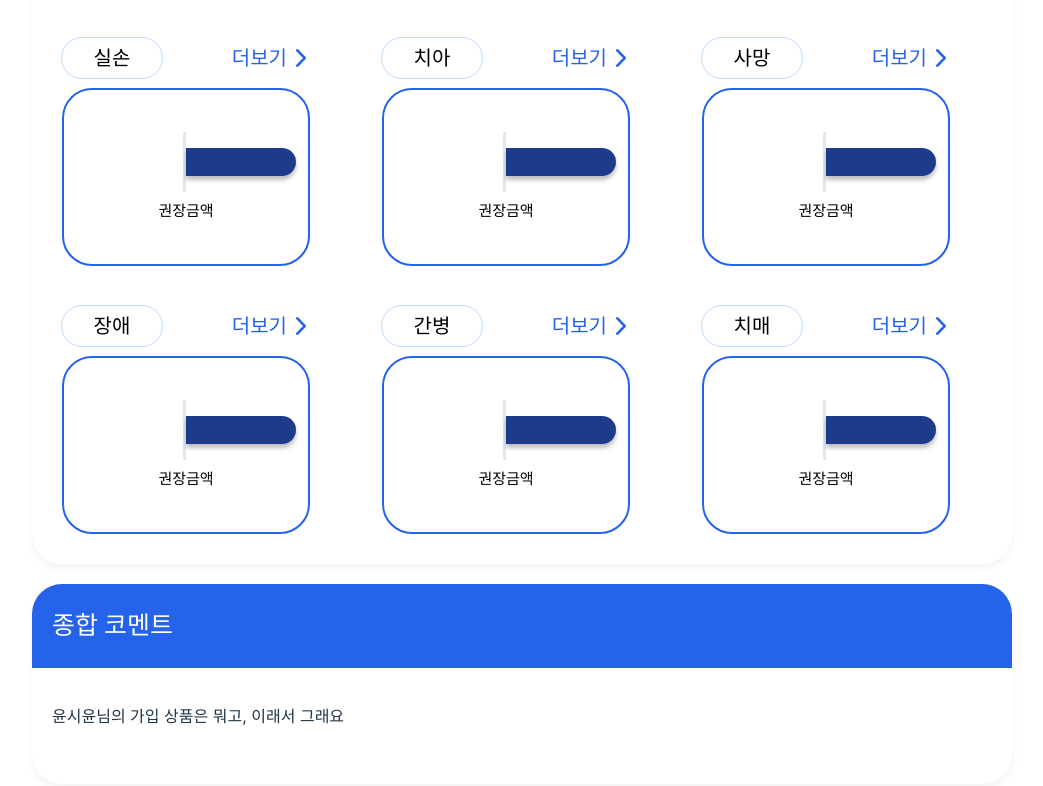
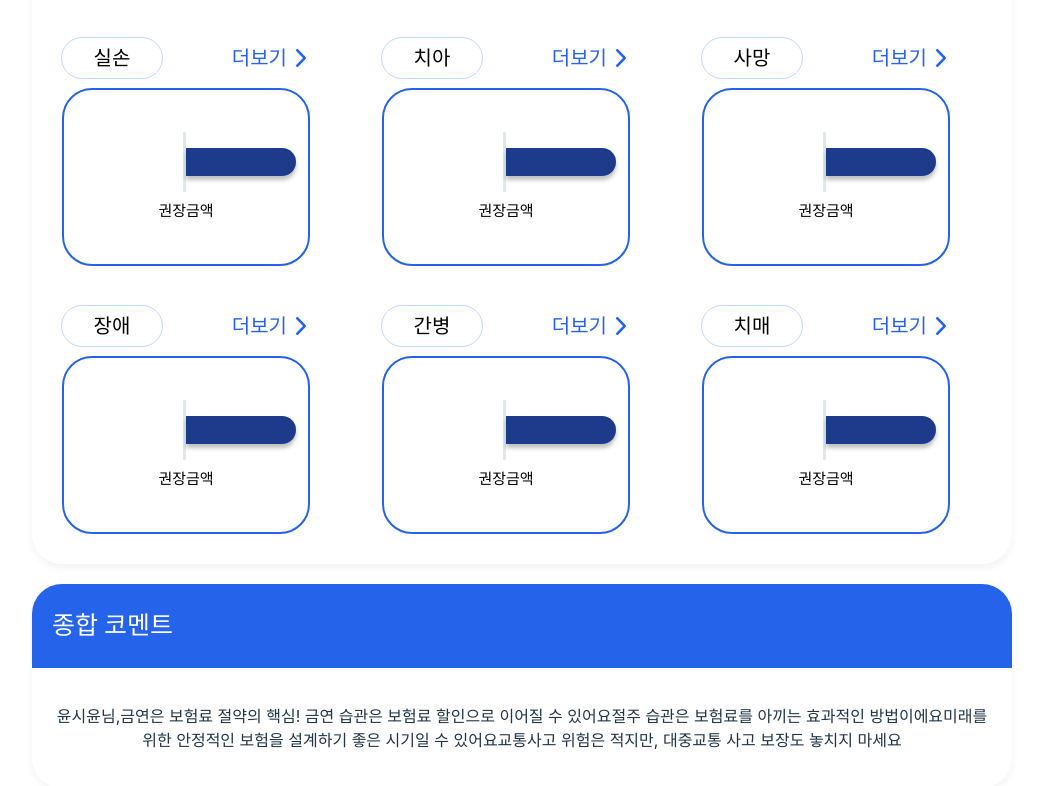
Before and after one commit to nenen2ya/insure-pocket, a React (Vite) app: page /report in a window 1280 px wide. Shown: the part 1038-1824 px from the top of the page, without its empty margins (118-1161 px from the left). Built offline with nearby package versions, Linux system fonts and the light colour scheme.

Commit message:
코멘트 더미 데이터 추가

```diff
--- /dev/null
+++ b/src/data/total_comment.ts
@@ -0,0 +1,67 @@
+export const commentData = {
+    user_id:4,
+    user_name:"윤시윤",
+    user_type:[
+        {
+            smoking:"none",
+            drinking:"none",
+            job:"low",
+            drive_license:"NO"
+        }
+    ],
+    user_survey:[
+        {
+            smoking:[
+                {
+                    type:"none",
+                    comment:"금연은 보험료 절약의 핵심! 금연 습관은 보험료 할인으로 이어질 수 있어요"
+                },
+                {
+                    type:"less_than_10",
+                    comment:"흡연량이 적어도 위험은 존재! 금연은 보험료를 줄이는데 도움이 될 수 있어요"
+                },
+                {
+                    type:"more_than_10",
+                    comment:"흡연자는 암-심혈관 등 각종 질환 위험이 높아요. 보장금액을 충분히 확보하세요"
+                }
+            ],
+
+            drinking:[
+                {
+                    type:"none",
+                    comment:"절주 습관은 보험료를 아끼는 효과적인 방법이에요"
+                },
+                {
+                    type:"weekly_3",
+                    comment:"가벼운 음주 습관이라도, 간 질환 위험이 높아져요! 잘 보장받을 수 있는지 점검해보세요"
+                },
+                {
+                    type:"weekly_4_plus",
+                    comment:"과음은 간-췌장 등 각종 쥘환 위험이 높아요. 보장금액을 충분히 확보하세요"
+                }
+            ],
+
+            job:[
+                {
+                    type:"low",
+                    comment:"미래를 위한 안정적인 보험을 설계하기 좋은 시기일 수 있어요"
+                },
+                {
+                    type:"high",
+                    comment:"복잡한 심사 없이 간편하게 가입 가능한 상품들을 확인해보세요"
+                }
+            ],
+
+            drive_license:[
+                {
+                    type:"NO",
+                    comment:"교통사고 위험은 적지만, 대중교통 사고 보장도 놓치지 마세요"
+                },
+                {
+                    type:"YES",
+                    comment:"운전점수 특약 가입하셨는지 확인해보세요."
+                }
+            ]
+        }
+    ]
+}
--- a/src/pages/Myinsur.tsx
+++ b/src/pages/Myinsur.tsx
@@ -1,23 +1,11 @@
 import React from "react";
 import ReportCard from "../components/ReportCard";
-import hanhwa from "../assets/img/company/hanhwa.png"
-import samsung from "../assets/img/company/samsung.png"
-import metlife from "../assets/img/company/metlife.png"
 import MyPageCard from "../components/MyPageCard";
-// import { dummyReportData } from "../data/dummy_users_products";
+import { dummyReportData } from "../data/dummy_users_products";
 
 const Myinsur:React.FC = () => {
 
-    const username = "윤시윤";
-    const insurnum = "2";
-    const imgSrcs = [hanhwa,samsung,metlife];
-    const titles = [
-        "한화생명 무슨무슨 암보험 (갱신형)",
-        "삼성생명 무슨무슨 암보험 (갱신형)",
-        "메트라이프 무슨무슨 암보험 (갱신형)"
-    ];
-    const  prices = [27500, 15000, 13000]
-
+    const data = dummyReportData;
 
     return(
         <div style={{
@@ -33,13 +21,13 @@ const Myinsur:React.FC = () => {
                 alignItems:"baseline",
                 gap:"8px"
             }}>
-                <span style={{fontSize:"40px", fontWeight:"500"}}>{username}님의</span>
+                <span style={{fontSize:"40px", fontWeight:"500"}}>{data.user_name}님의</span>
                 <span style={{color:"#2563EB", fontSize:"45px", fontWeight:"500"}}>가입된 보험</span>
             </div>
 
             <div style={{marginTop:"40px"}}>
 
-                <ReportCard title={`총 ${insurnum}개`} width="977px" height="auto">
+                <ReportCard title={`총 ${data.user_products.length}개`} width="977px" height="auto">
                     <div style={{
                         display:"flex",
                         flexDirection:"column",
@@ -47,12 +35,12 @@ const Myinsur:React.FC = () => {
                         marginBottom:"15px",
                         gap:"20px"
                     }}>
-                        {imgSrcs.map((imgSrc,i) => (
+                        {data.user_products.map((product) => (
                         <MyPageCard
-                            key = {i}
-                            imgSrc={imgSrc}
-                            title={titles[i]}
-                            price={prices[i].toLocaleString()}
+                            key = {product.id}
+                            imgSrc={product.company_img}
+                            title={product.product_name}
+                            price={product.monthly_premium.toLocaleString()}
                         />
                     ))
                     }
--- a/src/pages/Report.tsx
+++ b/src/pages/Report.tsx
@@ -3,13 +3,24 @@ import React from "react";
 import InsuranceCard from "../components/InsuranceCard";
 import ReportCard from "../components/ReportCard";
 import SummaryGraph from "../components/SummaryGraph";
-import {useNavigate} from "react-router-dom";
+// import {useNavigate} from "react-router-dom";
 
 import { dummyReportData } from "../data/dummy_users_products";
+import { commentData } from "../data/total_comment";
 
 const Report: React.FC = () => {
   // const navigate = useNavigate();
   const data = dummyReportData;
+  const surveyData = commentData.user_survey[0];
+  const userType = commentData.user_type[0];
+
+  const comments = [
+    surveyData.smoking.find(v => v.type === userType.smoking)?.comment,
+    surveyData.drinking.find(v => v.type === userType.drinking)?.comment,
+    surveyData.job.find(v => v.type === userType.job)?.comment,
+    surveyData.drive_license.find(v => v.type === userType.drive_license)?.comment
+  ].filter(Boolean);
+
   const types = ['암', '뇌', '심장','실손','치아','사망','장애','간병','치매'];
 
   return (
@@ -198,9 +209,6 @@ const Report: React.FC = () => {
       </ReportCard>
     </div>
 
-
-
-
       <ReportCard title="요약" width="980px" height="fit-content">
         <div style={{
           display:"grid",
@@ -215,11 +223,11 @@ const Report: React.FC = () => {
           }
           </div>
       </ReportCard>
-      <ReportCard title="종합 코멘트" width= "980px" height="200px">
+      <ReportCard title="종합 코멘트" width= "980px" height="auto">
         <p style={{
           display:"flex",
           justifyContent:"flex-start"
-        }}>{data.user_name}님의 가입 상품은 뭐고, 이래서 그래요</p>
+        }}>{data.user_name}님,{comments}</p>
       </ReportCard>
     </div>
   </div>
```
